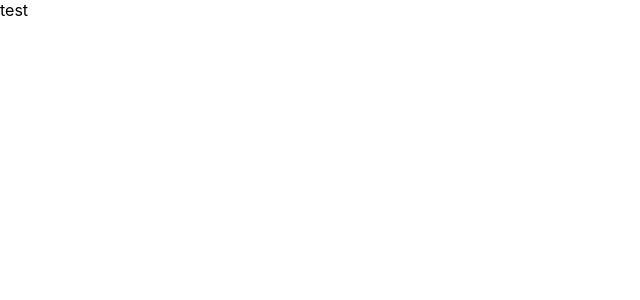
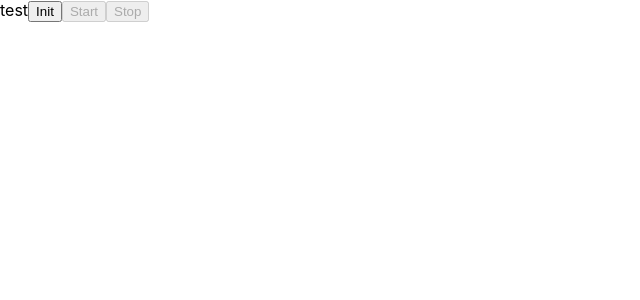
Before and after one commit to venelinpetrov/synthopia, a React (Create React App) app: page / in a window 1280 px wide. Shown: the top 300 px of the page, without its empty margins (0-640 px from the left). Built offline with nearby package versions, Linux system fonts and the light colour scheme.

Commit message:
Up and running

```diff
--- a/src/App.tsx
+++ b/src/App.tsx
@@ -1,10 +1,59 @@
-import React from 'react';
+import React, {useState, useEffect} from 'react';
 import './App.css';
 
 function App() {
+
+
+  const [initialized, setInitialized] = useState(false);
+  const [{ctx, gain, osc}, setState] = useState<{
+    ctx: AudioContext | null;
+    gain: GainNode | null;
+    osc: OscillatorNode | null;
+  }>({
+    ctx: null,
+    gain: null,
+    osc: null,
+  });
+
+  const handleInit = () => {
+    setInitialized(true);
+  };
+
+  const handleStart = () => {
+    gain!.gain.value = .5;
+  };
+
+  const handleStop = () => {
+    gain!.gain.value = 0;
+  };
+
+  useEffect(() => {
+    if (initialized) {
+      const ctx = new AudioContext();
+      const gain = ctx.createGain();
+      const osc = ctx.createOscillator();
+
+      setState({
+        ctx,
+        gain,
+        osc,
+      })
+
+      console.log(ctx.state);
+      gain.gain.value = 0;
+      osc.frequency.value = 440;
+      osc.connect(gain);
+      gain.connect(ctx.destination);
+      osc.start(0);
+    }
+  }, [initialized]);
+
   return (
     <div className="App">
       test
+      <button onClick={handleInit} disabled={initialized}>Init</button>
+      <button onClick={handleStart} disabled={!initialized}>Start</button>
+      <button onClick={handleStop} disabled={!initialized}>Stop</button>
     </div>
   );
 }
```
